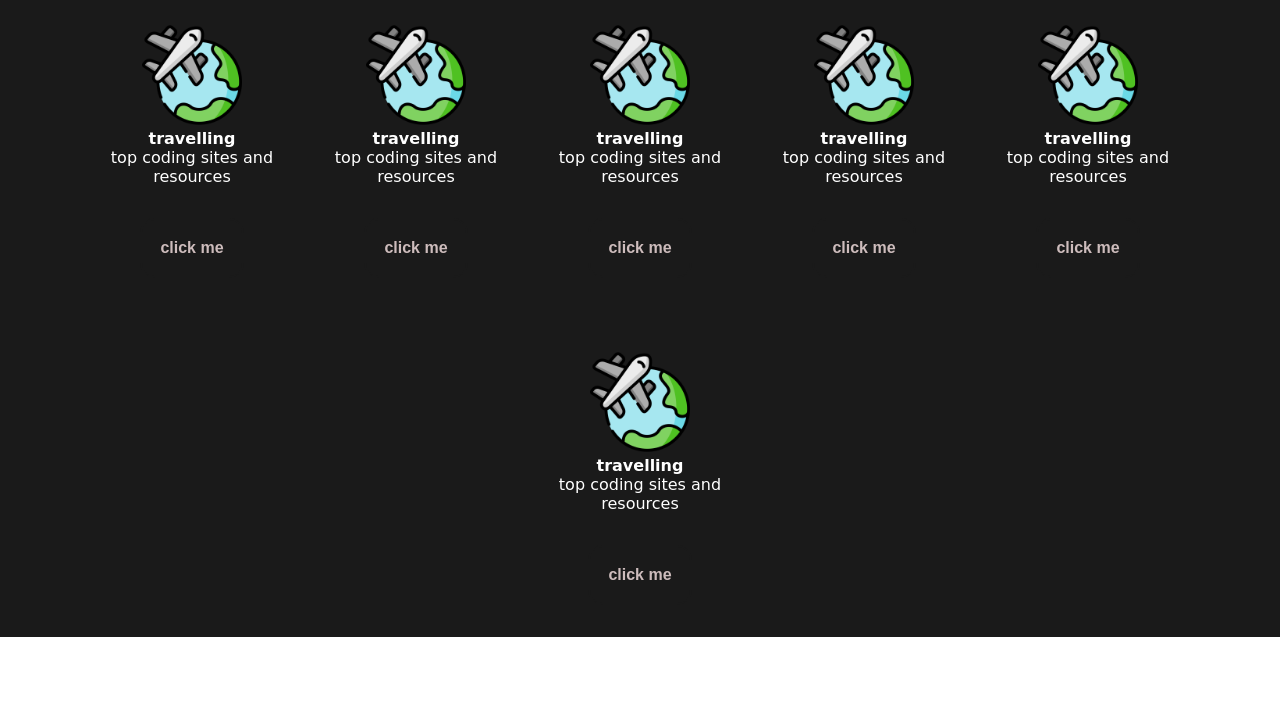
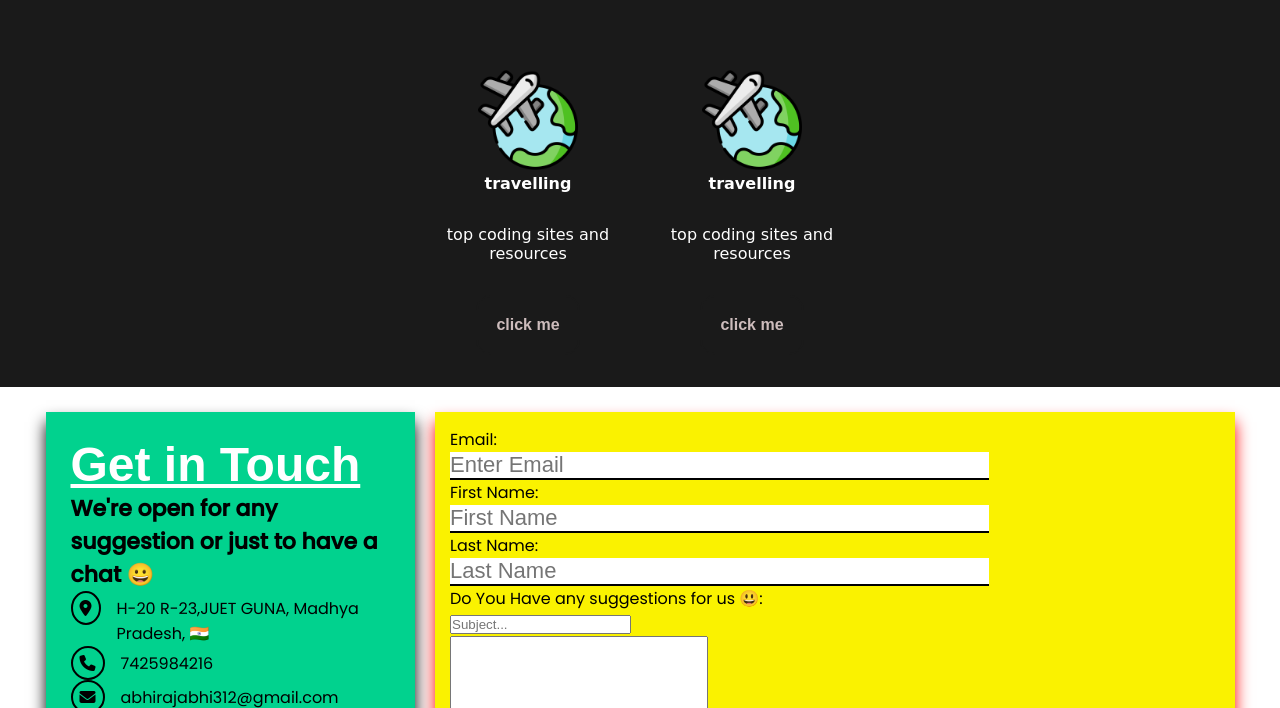
Before and after one commit to abhiraj-ku/B-gone-website, a plain HTML site: page index.html in a window 1280 px wide. Shown: the part 1245-1953 px from the top of the page. Before the commit the page ends 1882 px from the top, so only its background shows below. Drawn offline with Linux system fonts and the light colour scheme; a web font is replaced by a local one.

Commit message:
ui changed

```diff
--- a/index.html
+++ b/index.html
@@ -12,6 +12,9 @@
     <link
         href="https://fonts.googleapis.com/css2?family=Montserrat:ital@1&family=Poppins:ital,wght@0,400;0,500;1,400&family=Rubik&family=Rubik+Distressed&family=Rubik+Microbe&family=Silkscreen&display=swap"
         rel="stylesheet">
+        <link rel="stylesheet" href="https://cdnjs.cloudflare.com/ajax/libs/font-awesome/6.2.1/css/all.min.css"
+        integrity="sha512-MV7K8+y+gLIBoVD59lQIYicR65iaqukzvf/nwasF0nqhPay5w/9lJmVM2hMDcnK1OnMGCdVK+iQrJ7lzPJQd1w=="
+        crossorigin="anonymous" referrerpolicy="no-referrer" />
     <link rel="stylesheet" href="style.css">
     <title>B-Gone | Curated list of cool website on internet</title>
 </head>
@@ -25,8 +28,11 @@
             </div>
         </div>
         <div class="heading-text">
-            <div><h2 class="text">Curated List of Awesome websites from internet !</h2></div>
-            <a href="https://www.linkedin.com/in/abhishek-ko" target="_blank"><button class="bt-btn"> linkedin</button></a>
+            <div>
+                <h2 class="text">Curated List of Awesome websites from internet !</h2>
+            </div>
+            <a href="https://www.linkedin.com/in/abhishek-ko" target="_blank"><button class="bt-btn">
+                    linkedin</button></a>
 
         </div>
     </div>
@@ -34,7 +40,8 @@
     <main id="main" class="main">
         <div class="container-text">
             <h3 class="text">We are here to keep you Busy and Entertained!</h3>
-            <p class="text">* Our aim is to provide you those resources that you can help you grow and Entertained at the same time *</p>
+            <p class="text">* Our aim is to provide you those resources that you can help you grow and Entertained at
+                the same time *</p>
         </div>
         <div class="conatiner-links">
 
@@ -192,64 +199,77 @@
                         <button class="button-btn">click me</button>
                     </div>
                 </div>
-                <div class="travelling">
-                    <div class="travel-img">
-                        <a href="#"><img src="icons/travelling.png" alt="" width="100px"></a>
 
-                    </div>
-                    <div class="text">
-                        <h4>travelling</h4>
-                        <p>top coding sites and resources</p>
-                    </div>
-                    <div class="btn">
-                        <button class="button-btn">click me</button>
-                    </div>
-                </div>
-                <div class="travelling">
-                    <div class="travel-img">
-                        <a href="#"><img src="icons/travelling.png" alt="" width="100px"></a>
 
-                    </div>
-                    <div class="text">
-                        <h4>travelling</h4>
-                        <p>top coding sites and resources</p>
-                    </div>
-                    <div class="btn">
-                        <button class="button-btn">click me</button>
-                    </div>
-                </div>
-                <div class="travelling">
-                    <div class="travel-img">
-                        <a href="#"><img src="icons/travelling.png" alt="" width="100px"></a>
 
-                    </div>
-                    <div class="text">
-                        <h4>travelling</h4>
-                        <p>top coding sites and resources</p>
-                    </div>
-                    <div class="btn">
-                        <button class="button-btn">click me</button>
-                    </div>
-                </div>
-                <div class="travelling">
-                    <div class="travel-img">
-                        <a href="#"><img src="icons/travelling.png" alt="" width="100px"></a>
 
-                    </div>
-                    <div class="text">
-                        <h4>travelling</h4>
-                        <p>top coding sites and resources</p>
-                    </div>
-                    <div class="btn">
-                        <button class="button-btn">click me</button>
-                    </div>
-                </div>
 
             </div>
         </div>
 
         </div>
     </main>
+    <div class="conatiner form">
+        <!-- left conatct info -->
+        <div class="left contact-text">
+            <div class="top-text">
+                <h2 class="know-us"> Get in Touch</h2>
+                <h3 class="chat">We're open for any suggestion or just to have a chat 😀</h3>
+            </div>
+            <div class="location">
+                <i class="fa-solid fa-location-dot"></i>
+                <p class="loc-text">H-20 R-23,JUET GUNA, Madhya Pradesh,
+                    🇮🇳</p>
+            </div>
+            <div class="phone">
+                <i class="fa-solid fa-phone"></i>
+                <p class="phone-num">
+                    7425984216
+                </p>
+            </div>
+            <div class="email">
+                <i class="fa-solid fa-envelope"></i>
+                <p class="eml">abhirajabhi312@gmail.com</p>
+            </div>
+            <div class="github">
+                <a href="https://github.com/abhiraj-ku" target="_blank"><i class="fa-brands fa-github"></i></a>
+                <p class="mysite">Github (click on icon)</p>
+            </div>
+            <div class="linkedin">
+                <a href="https://www.linkedin.com/in/abhishek-ko" target="_blank"><i
+                        class="fa-brands fa-linkedin-in"></i></a>
+                <p class="mysite">Connect On Linkedin (click on icon)</p>
+            </div>
+        </div>
+        <!-- right section -->
+        <div class="right">
+            <div class="form-container">
+                <form action="https://formcarry.com/s/ErLMJFJC1" method="POST" accept-charset="UTF-8">
+                    <p>Email:</p><input type="email" name="email" placeholder="Enter Email" class="eml-inp wid" required>
+                    <!-- use this to reply visitors and prevent spam -->
+                    <div class="form-name">
+                        <p>First Name:</p>
+                        <input type="text" name="firstName" class="wid" placeholder="First Name" required>
+                        <p>Last Name:</p>
+                        <input type="text" name="lastName" class="wid" placeholder="Last Name" required>
+                    </div>
+                    <p>Do You Have any suggestions for us 😃:</p>
+                    <input type="text" name="subject" class="message" placeholder="Subject..." width="2rem" class="pla" required>
+                    <div >
+                        <textarea name="textArea" rows="4" cols="20" maxlength="500" placeholder="Type your message here  ..." class="pla" required>
+                            </textarea>
+                    </div>
+
+                    <input type="hidden" name="_gotcha"><!-- use this to prevent spam -->
+                    <div class="response-btn">
+                        <input type="submit" class="sub-btn">
+                    </div>
+
+                </form>
+            </div>
+        </div>
+
+    </div>
 </body>
 
 </html>
--- a/style.css
+++ b/style.css
@@ -40,10 +40,15 @@ body {
 
 .site-name {
     /* text-shadow: 2px 8px 10px rgba(198, 104, 219, 1), */
-    text-shadow: 0 8px 12px orangered;
+    color: #cfc547;
+
+    text-shadow: 10px 10px 25px rgb(81,67,21),
+        -10px 10px 25px rgb(81,67,21),
+        -10px -10px 25px rgb(81,67,21),
+        10px -10px 25px rgb(81,67,21);
     font-size: 3rem;
     font-weight: 500;
-    text-decoration: underline;
+    /* text-decoration: underline; */
 }
 
 .main {
@@ -62,7 +67,8 @@ body {
 .container-text {
     text-align: center;
     line-height: 1.8;
-    padding-bottom: 4rem;
+    padding-bottom: 2.8rem;
+    width: fit-content;
 
 
 
@@ -73,11 +79,14 @@ body {
     align-items: center;
     justify-content: center;
 }
-
+.text h4{
+    padding-bottom: 2rem;
+}
 h3 {
     font-size: 22px;
     gap: 2rem;
 }
+
 .bt-btn{
     background-color: transparent;
     border: 2px solid #1A1A1A;
@@ -185,3 +194,106 @@ h3 {
     border:3px solid white;
     border-radius: 30%;
 }
+
+
+/* contact form css */
+
+@import url('https://fonts.googleapis.com/css2?family=Montserrat:ital@1&family=Poppins:ital,wght@0,400;0,500;1,400&family=Rubik&family=Rubik+Distressed&family=Rubik+Microbe&family=Silkscreen&display=swap');
+
+.conatiner {
+    display: flex;
+    flex-wrap: wrap;
+    justify-content: space-evenly;
+    font-family: 'Poppins', sans-serif;
+    padding: 25px;
+}
+
+.form {
+    flex-wrap: wrap;
+
+}
+
+.left {
+    flex-basis: 30%;
+    justify-content: right;
+    /* max-width: 900px; */
+    background: #01d28e !important;
+    padding: 25px;
+    box-shadow: 0 10px 15px rgb(3, 3, 3);
+}
+
+.right {
+    flex-basis: 65%;
+    max-width: 900px;
+    justify-content: right;
+    background: #faf200 !important;
+    padding: 15px;
+    box-shadow: 0 10px 15px rgb(255, 0, 0);
+
+}
+
+.know-us {
+    color: white;
+    font-size: 3rem;
+    font-family: arial;
+
+}
+
+.form-container {
+    display: flex;
+    flex-direction: column;
+}
+
+.location,
+.github,
+.email,
+.phone,
+.linkedin {
+    display: flex;
+    align-items: baseline;
+    /* padding: 5px; */
+    justify-items: baseline;
+    gap: 1rem;
+}
+
+.top-text {
+    width: auto;
+}
+
+.know-us {
+    text-decoration: underline;
+    font-weight: 800;
+}
+
+.fa-location-dot,
+.fa-github,
+.fa-envelope,
+.fa-phone,
+.fa-linkedin-in {
+    border: 2px solid rgb(0, 0, 0);
+    padding: 7px;
+    border-radius: 100%;
+}
+
+/* form css here */
+
+.wid {
+    border: none;
+    border-bottom: 2px solid black;
+    width: 70%;
+    font-size: 22px;
+}
+
+.wid:active {
+    border: none;
+}
+
+.pla {
+    font-size: 20px;
+}
+
+.sub-btn {
+    padding: 8px 12px;
+    font-size: 19px;
+    font-family: "poppins";
+}
```
